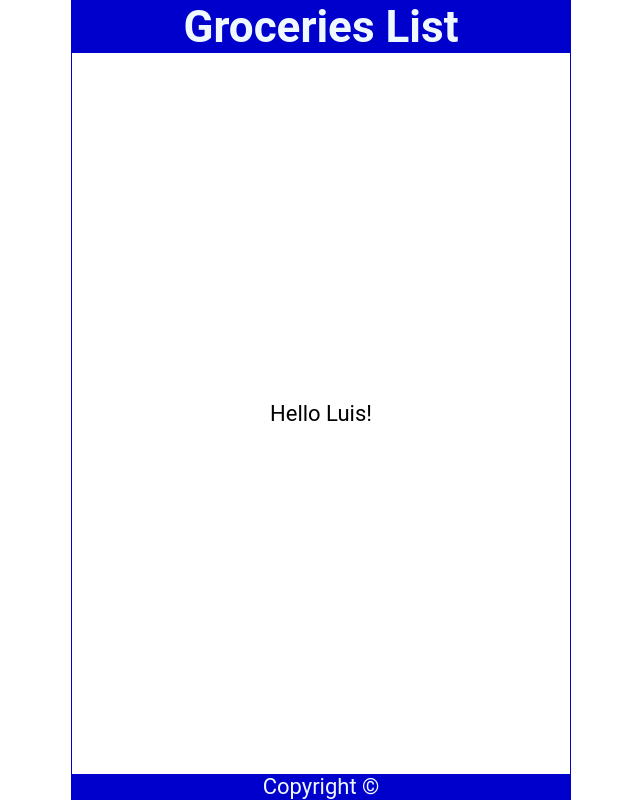
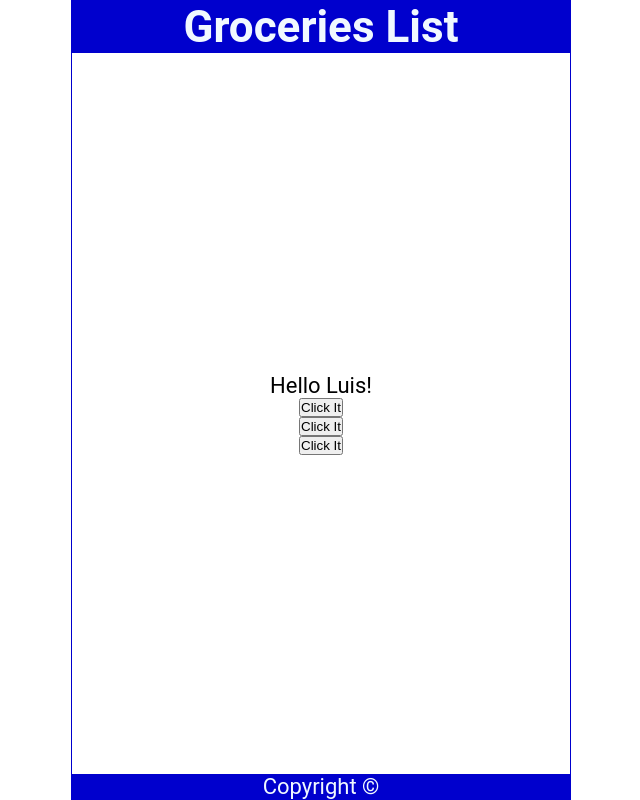
Before and after one commit to lcerenc661/React-app-1, a React (Create React App) app: page / in a window 1280 px wide. Shown: the whole page, without its empty margins (319-959 px from the left). Built offline with nearby package versions, Linux system fonts and the light colour scheme.

Commit message:
04 - Click events - Done

```diff
--- a/src/Content.js
+++ b/src/Content.js
@@ -6,9 +6,25 @@
     const int = Math.floor(Math.random() * 4);
     return names[int];
   };
+
+  const handleClick = () => {
+    console.log("You clicked it");
+  };
+
+  const handleClick2 = (name) => {
+    console.log(`${name} was clicked`);
+  };
+
+  const handleClick3 = (e) => {
+    console.log(e.target.innerText);
+  };
+
   return (
     <main>
-      <p>Hello {handleNameChange()}!</p>
+      <p onDoubleClick={handleClick}>Hello {handleNameChange()}!</p>
+      <button onClick={handleClick}>Click It</button>
+      <button onClick={() => handleClick2("Dave")}>Click It</button>
+      <button onClick={(e) => handleClick3(e)}>Click It</button>
     </main>
   );
 };
```
